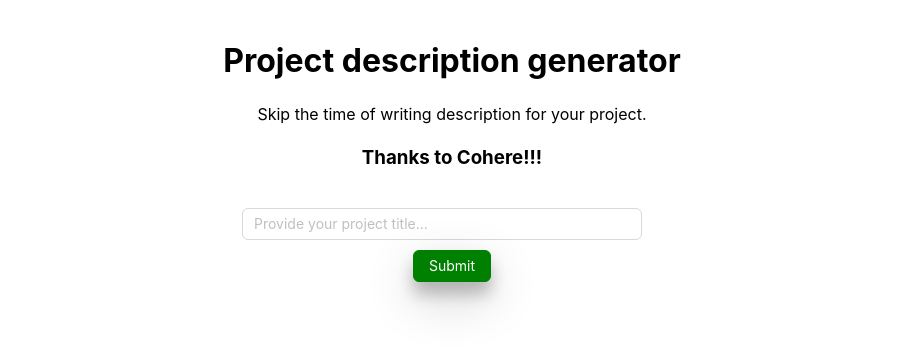
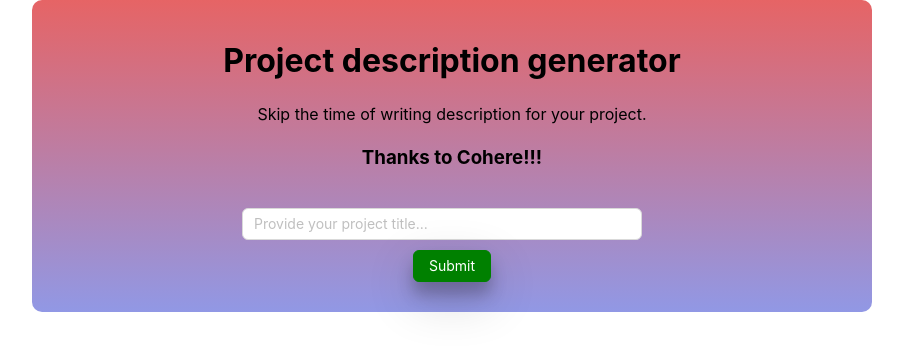
Before and after one commit to srini047/hackathon-projects-frontend, a React (Create React App) app: page /description in a window 1280 px wide. Shown: the top 350 px of the page, without its empty margins (188-1091 px from the left). Built offline with nearby package versions, Linux system fonts and the light colour scheme.

Commit message:
enhance CSS

```diff
--- a/src/pages/Ideas.css
+++ b/src/pages/Ideas.css
@@ -1,8 +1,10 @@
 .container {
-    margin: 0 auto;
+    margin: 5px 5px 5px 5px;
+    border-radius: 10px;
     max-width: 800px;
     padding: 20px;
     text-align: center;
+    background: linear-gradient(#e66465, #9198e5);
   }
 
   .lists-container {
```
